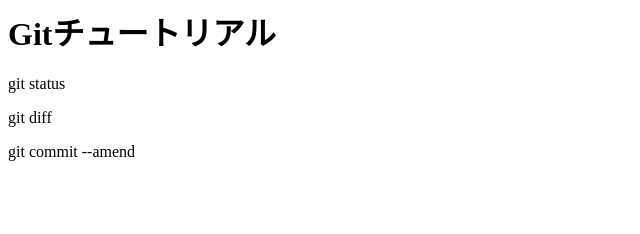
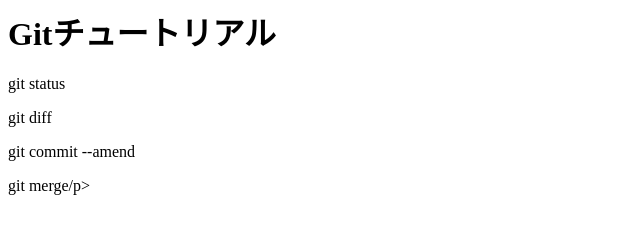
Before and after one commit to player774/git_tutorial, a plain HTML site: page index.html in a window 1280 px wide. Shown: the whole page, without its empty margins (0-640 px from the left). Drawn offline with Linux system fonts and the light colour scheme.

Commit message:
Update index.html

```diff
--- a/index.html
+++ b/index.html
@@ -2,3 +2,4 @@
 <p>git status</p>
 <p>git diff</p>
 <p>git commit --amend</p>
+<p>git merge/p>
```
